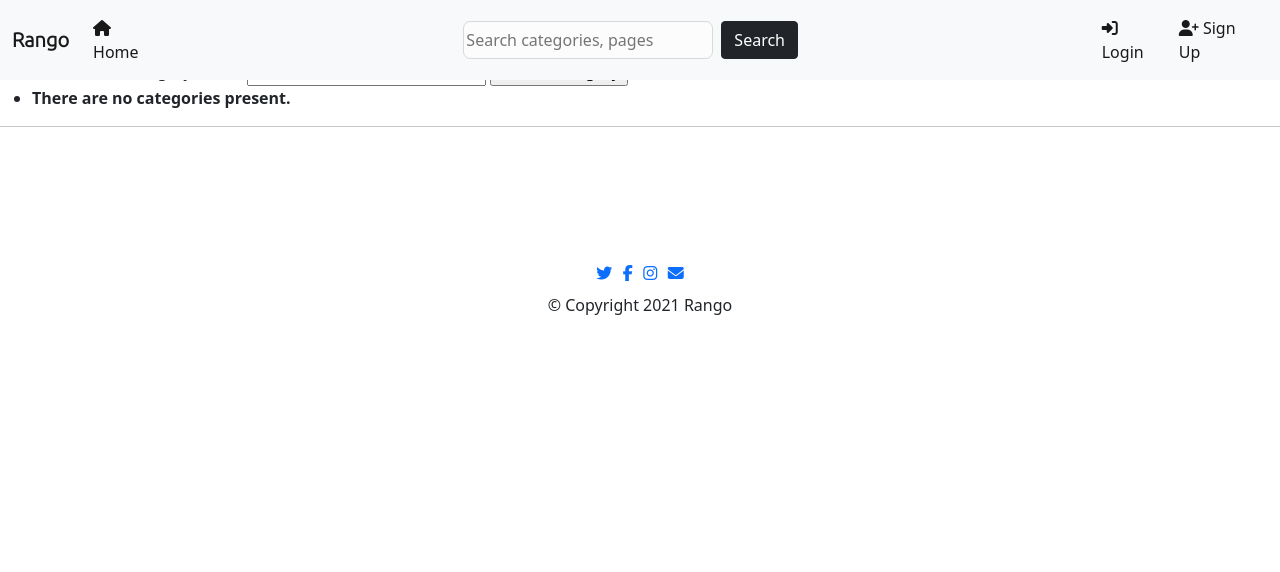
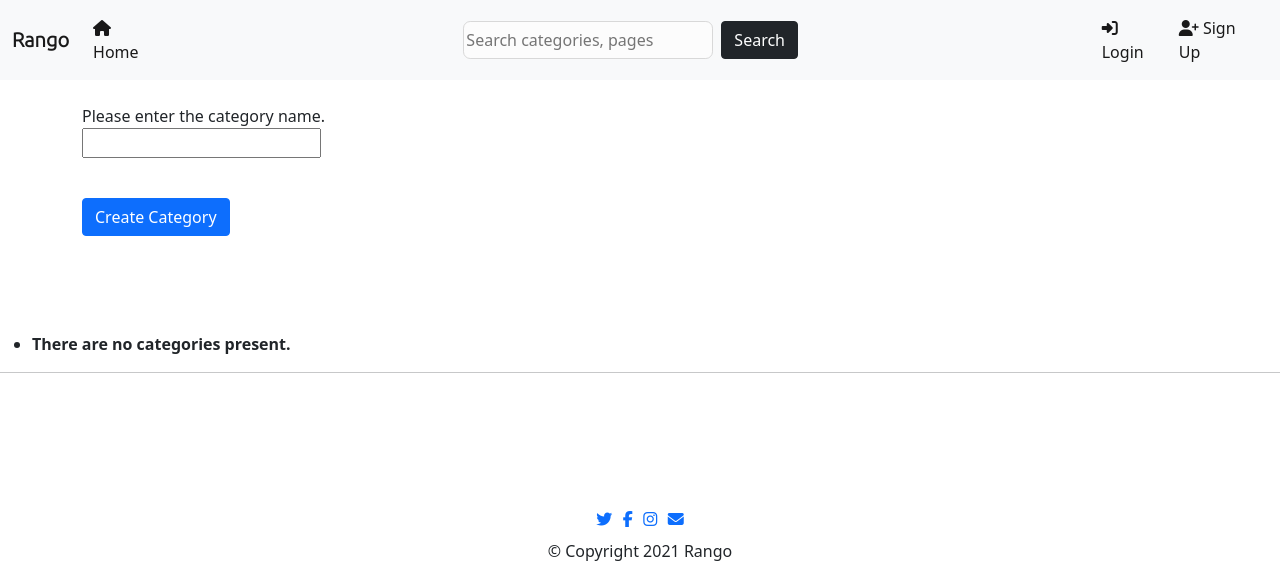
Before and after one commit to Rookies4/Rango, a Django app: template templates/rango/add_category.html in a window 1280 px wide. Shown: the top 572 px of the page. Run offline with Django 3.2, Linux system fonts and the light colour scheme; the template is opened without the code that fills it: values that come from a table or form of the project are taken from there, others are empty; parts of the project's set-up code (start-up, migrations or seed data) failed here and were passed over; some libraries are stand-ins or nearby versions.

Commit message:
Update add_category.html

```diff
--- a/templates/rango/add_category.html
+++ b/templates/rango/add_category.html
@@ -1,24 +1,33 @@
 {% extends 'rango/base.html' %}
-{% load staticfiles %}
+{% load static %}
 
 {% block title_block %}
     Add a Category
 {% endblock %}
 
 {% block body_block %}
-<h1>Add a Category</h1>
-<div>
-    <form id="category_form" method="post" action="{% url 'rango:add_category' %}">
+<div class="jumbotron p-4">
+    <div class="container">
+        <h1 class="jumbotron-heading">Add a Category</h1>
+    </div>
+</div>
+<div class="container">
+    <div class="row">
+        <form role="form" id="category_form" method="post" action="{% url 'rango:add_category' %}">
             {% csrf_token %}
             {% for hidden in form.hidden_fields %}
                 {{ hidden }}
             {% endfor %}
             {% for field in form.visible_fields %}
                 {{ field.errors }}
-            {{ field.help_text }}
-            {{ field }}
+                {{ field.help_text }}<br />
+                {{ field }}<br />
+                <div class="p-2"></div>
             {% endfor %}
-        <input type="submit" name="submit" value="Create Category" />
+            <br />
+            <button class="btn btn-primary" type="submit" name="submit">Create Category</button>
+            <div class="p-5"></div>
         </form>
     </div>
+</div>
 {% endblock %}
```
Lines whose indentation alone changed are shown as unchanged.
